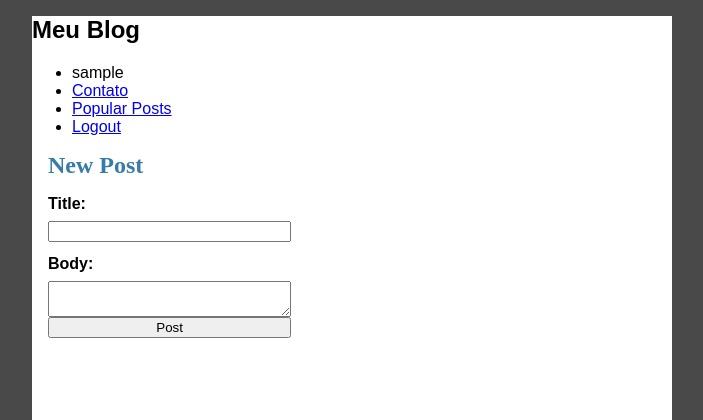
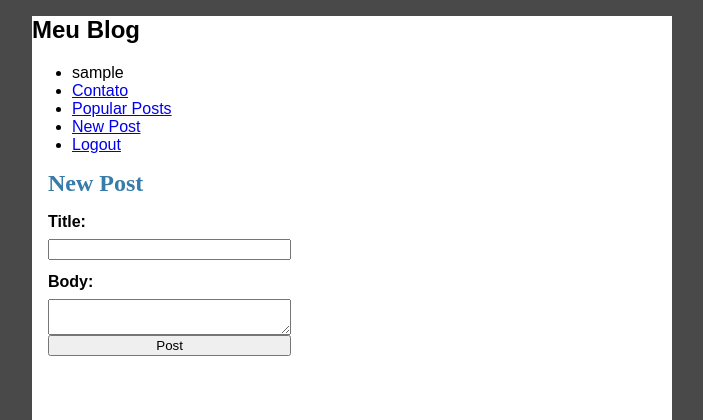
Before and after one commit to neosr/blog, a Flask app: page /create in a window 1280 px wide. Shown: the top 420 px of the page, without its empty margins (288-991 px from the left). Run offline with Flask 2, Linux system fonts and the light colour scheme; the visitor is signed in with stand-in values (Sample User, id 1); data comes from the database, SQL or seed files in the repository.

Commit message:
Aula 6 correções ffinais, Não publicado no Heroku

```diff
--- a/app.py
+++ b/app.py
@@ -52,7 +52,8 @@ db.create_all()
 @app.route("/")
 def index():
     # Busca no banco os posts
-    posts = Post.query.all()
+    #posts = Post.query.all()
+    posts = Post.query.order_by(-Post.created).all()
     return render_template("index.html", posts=posts)
 
 @app.route('/register', methods=["GET","POST"])
--- a/templates/base.html
+++ b/templates/base.html
@@ -13,6 +13,7 @@
                 <li><span> {{ current_user.username }} </span></li>
                 <li><a href="/meucontato">Contato</a></li>
                 <li><a href="/populate">Popular Posts</a></li>
+                <li><a href="{{ url_for('create') }}">New Post</a></li>
                 <li><a href="{{ url_for('logout') }}">Logout</a></li>
                 {% else %}
                 <li><a href="{{ url_for('register') }}">Register</a></li>
```
